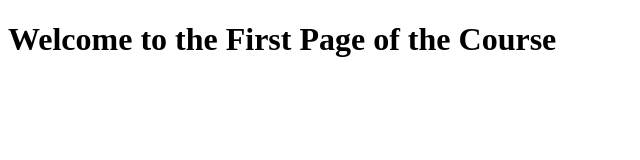
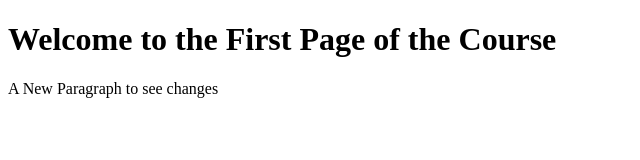
Before and after one commit to MahmoudEmara/Coursera-HTML, a plain HTML site: page index.html in a window 1280 px wide. Shown: the whole page, without its empty margins (0-640 px from the left). Drawn offline with Linux system fonts and the light colour scheme.

Commit message:
Updated index file

```diff
--- a/index.html
+++ b/index.html
@@ -5,5 +5,6 @@
 </head>
 <body>
 <h1>Welcome to the First Page of the Course</h1>
+<p>A New Paragraph to see changes</p>
 </body>
 </html>
```
